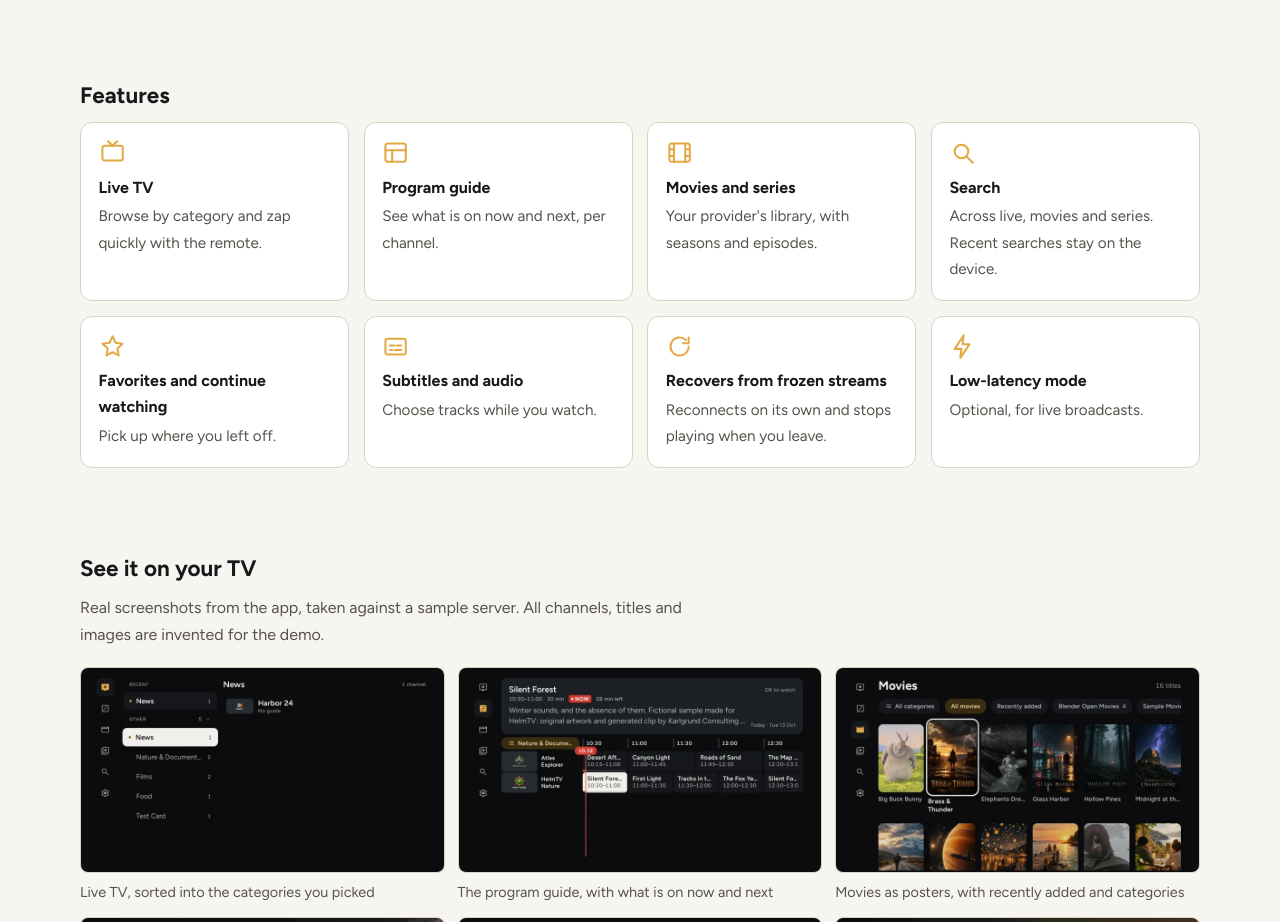
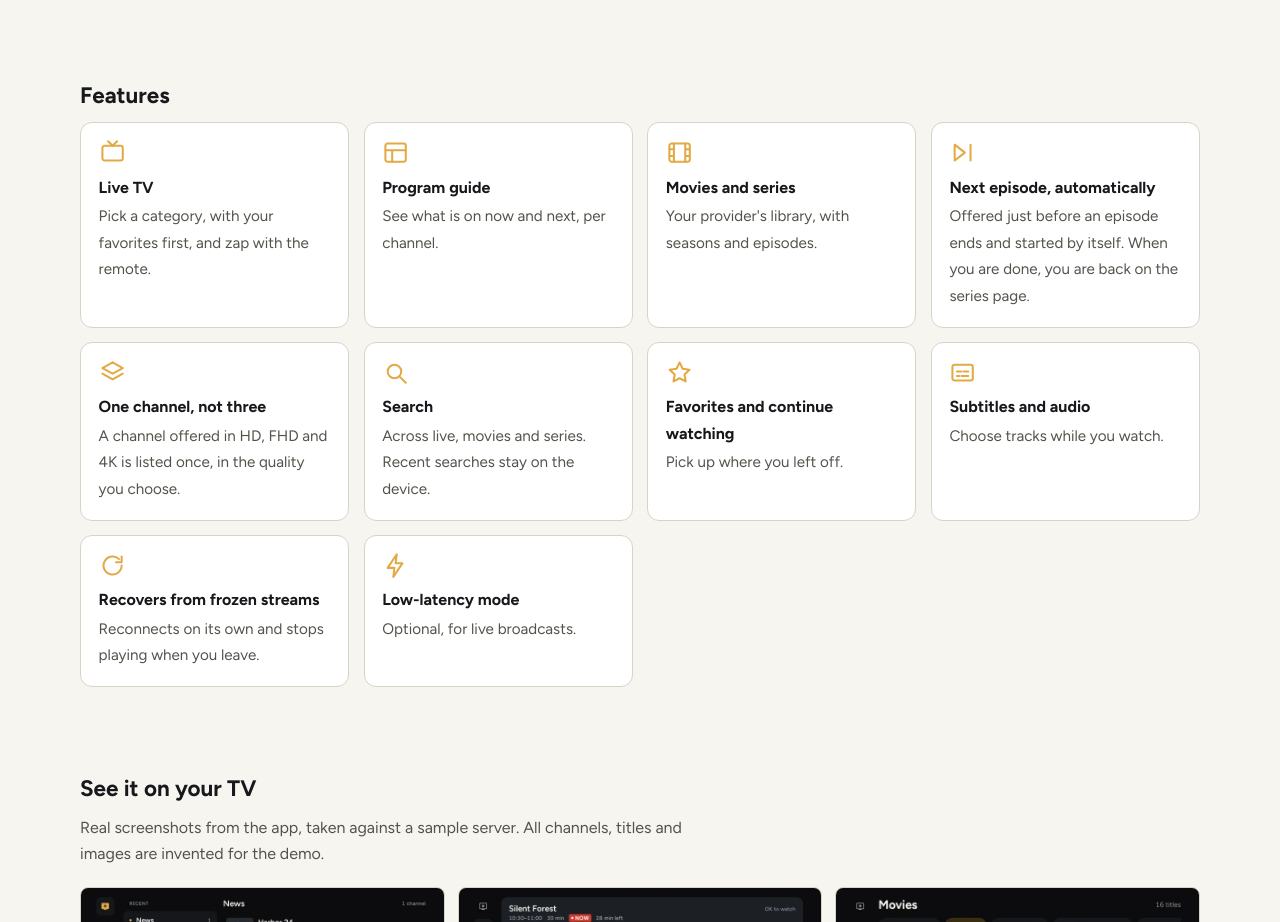
Before and after one commit to karlgrund/helmtv-site, a plain HTML site: page index.html in a window 1280 px wide. Shown: the part 960-1882 px from the top of the page. Drawn offline with Linux system fonts and the light colour scheme.

Commit message:
Features: Live categories with favorites first, next episode, channel variants
Matches HelmTV 1.1.0 (versionCode 3). The Live screenshot still shows
the old layout; retaking it is tracked in the app repo's inbox.

Co-Authored-By: Claude Opus 5.5 <noreply@anthropic.com>
Claude-Session: https://claude.ai/code/session_01H5d9LGprVuR4RYiYrZ9KyN

```diff
--- a/index.html
+++ b/index.html
@@ -260,9 +260,11 @@ details p:last-child { padding-bottom: 0.2rem; }
     <div class="wrap wide">
       <h2>Features</h2>
       <ul class="cards">
-      <li><svg viewBox="0 0 24 24" fill="none" stroke="currentColor" stroke-width="1.8" stroke-linecap="round" stroke-linejoin="round" aria-hidden="true" focusable="false"><rect x="3" y="6" width="18" height="13" rx="2"/><path d="M8 2l4 4 4-4"/></svg><strong>Live TV</strong><span>Browse by category and zap quickly with the remote.</span></li>
+      <li><svg viewBox="0 0 24 24" fill="none" stroke="currentColor" stroke-width="1.8" stroke-linecap="round" stroke-linejoin="round" aria-hidden="true" focusable="false"><rect x="3" y="6" width="18" height="13" rx="2"/><path d="M8 2l4 4 4-4"/></svg><strong>Live TV</strong><span>Pick a category, with your favorites first, and zap with the remote.</span></li>
       <li><svg viewBox="0 0 24 24" fill="none" stroke="currentColor" stroke-width="1.8" stroke-linecap="round" stroke-linejoin="round" aria-hidden="true" focusable="false"><rect x="3" y="4" width="18" height="16" rx="2"/><path d="M3 10h18M9 10v10"/></svg><strong>Program guide</strong><span>See what is on now and next, per channel.</span></li>
       <li><svg viewBox="0 0 24 24" fill="none" stroke="currentColor" stroke-width="1.8" stroke-linecap="round" stroke-linejoin="round" aria-hidden="true" focusable="false"><rect x="3" y="4" width="18" height="16" rx="2"/><path d="M7 4v16M17 4v16M3 9h4M3 15h4M17 9h4M17 15h4"/></svg><strong>Movies and series</strong><span>Your provider's library, with seasons and episodes.</span></li>
+      <li><svg viewBox="0 0 24 24" fill="none" stroke="currentColor" stroke-width="1.8" stroke-linecap="round" stroke-linejoin="round" aria-hidden="true" focusable="false"><path d="M5 5l9 7-9 7z"/><path d="M19 5v14"/></svg><strong>Next episode, automatically</strong><span>Offered just before an episode ends and started by itself. When you are done, you are back on the series page.</span></li>
+      <li><svg viewBox="0 0 24 24" fill="none" stroke="currentColor" stroke-width="1.8" stroke-linecap="round" stroke-linejoin="round" aria-hidden="true" focusable="false"><path d="M12 3l9 5-9 5-9-5z"/><path d="M3 13l9 5 9-5"/></svg><strong>One channel, not three</strong><span>A channel offered in HD, FHD and 4K is listed once, in the quality you choose.</span></li>
       <li><svg viewBox="0 0 24 24" fill="none" stroke="currentColor" stroke-width="1.8" stroke-linecap="round" stroke-linejoin="round" aria-hidden="true" focusable="false"><circle cx="11" cy="11" r="6"/><path d="M16 16l5 5"/></svg><strong>Search</strong><span>Across live, movies and series. Recent searches stay on the device.</span></li>
       <li><svg viewBox="0 0 24 24" fill="none" stroke="currentColor" stroke-width="1.8" stroke-linecap="round" stroke-linejoin="round" aria-hidden="true" focusable="false"><path d="M12 3l2.7 5.6 6.1.8-4.5 4.3 1.1 6.1L12 17l-5.4 2.8 1.1-6.1L3.2 9.4l6.1-.8z"/></svg><strong>Favorites and continue watching</strong><span>Pick up where you left off.</span></li>
       <li><svg viewBox="0 0 24 24" fill="none" stroke="currentColor" stroke-width="1.8" stroke-linecap="round" stroke-linejoin="round" aria-hidden="true" focusable="false"><rect x="3" y="5" width="18" height="14" rx="2"/><path d="M7 11h4M13 11h4M7 15h2M11 15h6"/></svg><strong>Subtitles and audio</strong><span>Choose tracks while you watch.</span></li>
```
